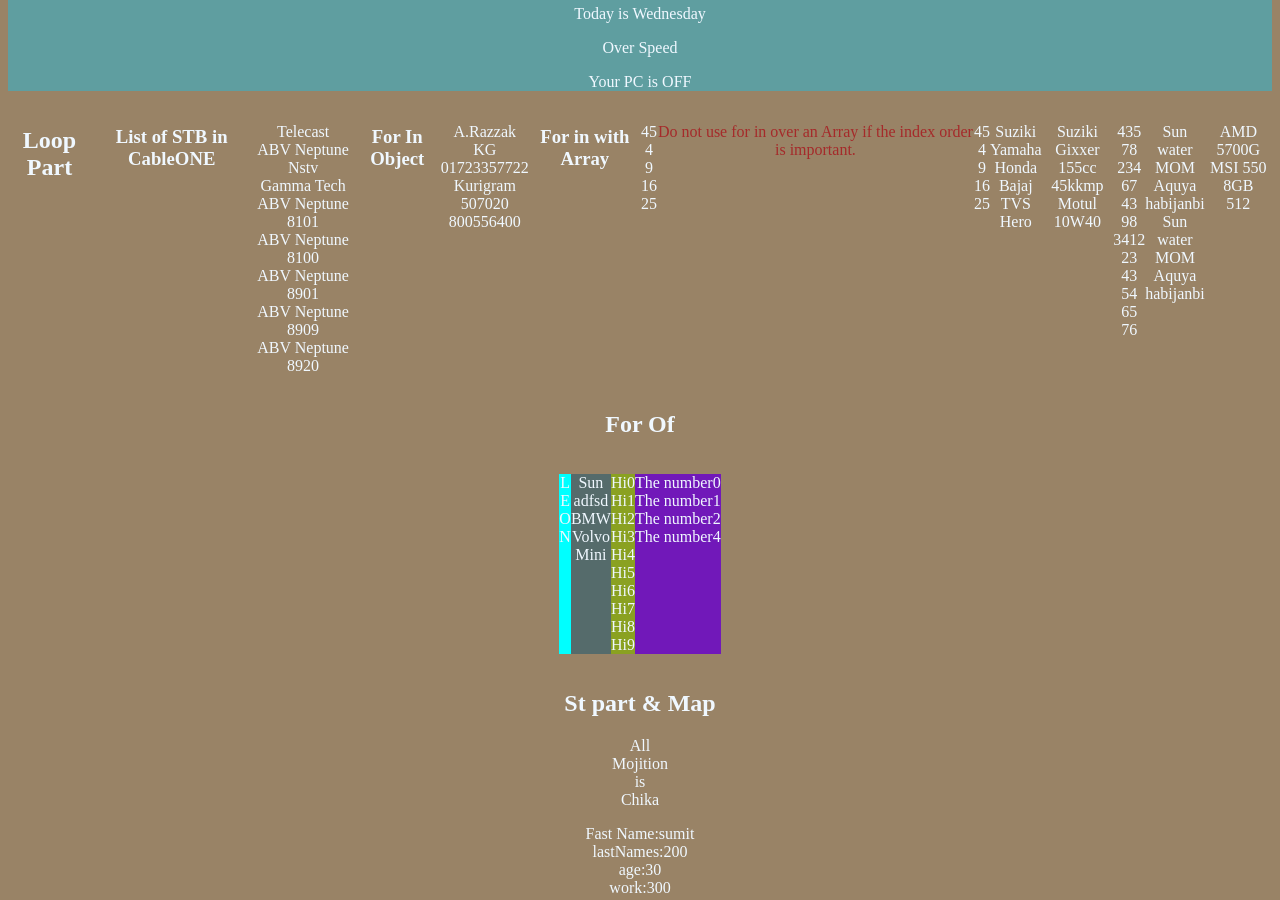
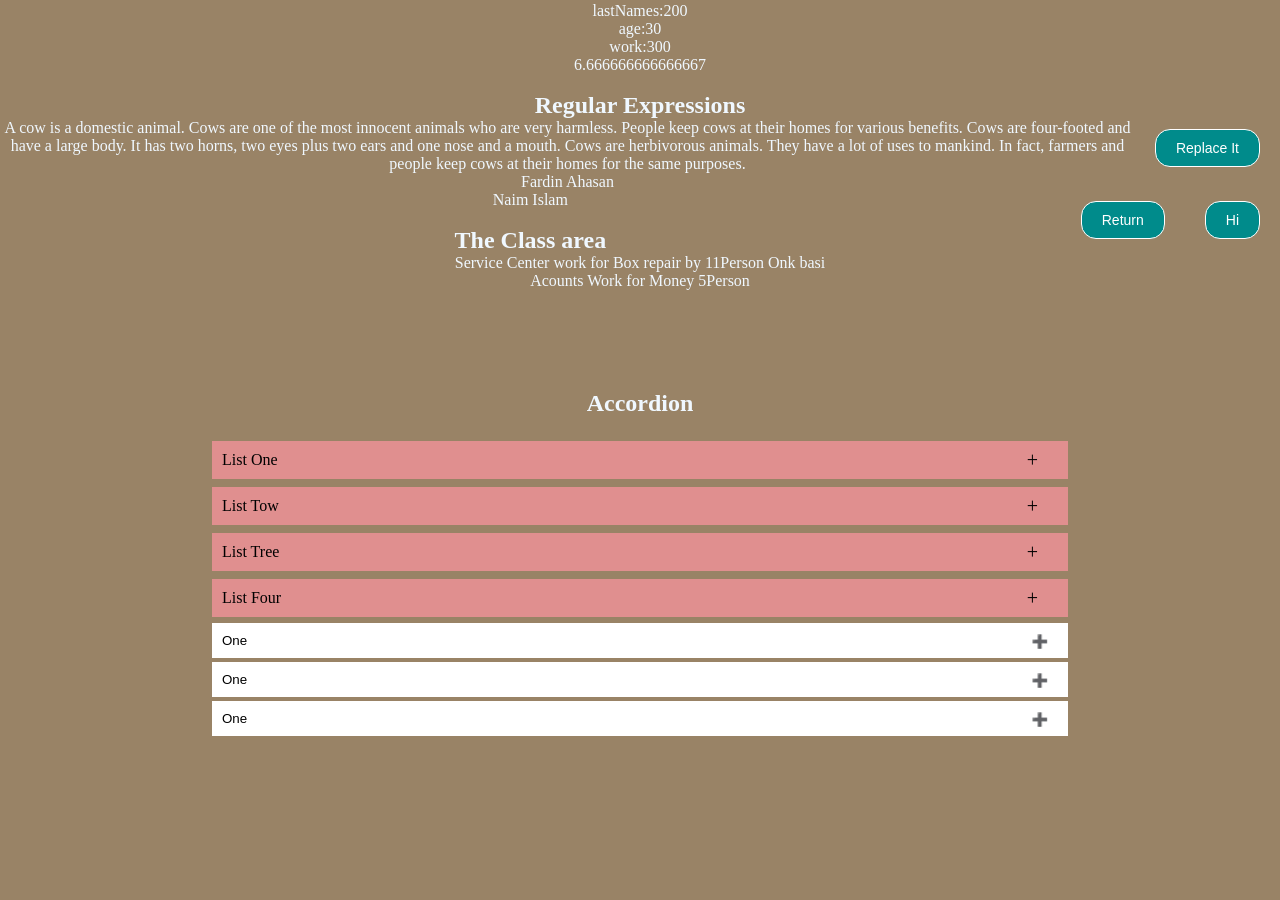
Before and after one commit to Fardin9721/Javascript_Practice, a plain HTML site: page index.html in a window 1280 px wide. Shown: the part 1411-2311 px from the top of the page. After the commit the page ends 2249 px from the top, so only its background shows below. Drawn offline with Linux system fonts and the light colour scheme.

Commit message:
Accordion

```diff
--- a/asstes/css/style.css
+++ b/asstes/css/style.css
@@ -1,3 +1,8 @@
+*{
+    margin: 0;
+    padding: 0;
+    box-sizing: border-box;
+}
 .container{
     max-width: 1400px;
     margin: auto;
@@ -42,3 +47,94 @@
     display: flex;
     justify-content: center;
 }
+.accodum {
+    width: 70%;
+    margin: auto;
+    padding: 100px 0;
+}
+.accodum h1{
+    padding-bottom: 20px;
+}
+.accordion{
+    width: 100%;
+    transition: 0.4s;
+}
+.contentBx{
+    position: relative;
+    padding: 4px 20px;
+    transition: 0.4s;
+}
+.lable{
+    position: relative;
+    padding: 10px;
+    background-color: #e08f8f;
+    color: black;
+    cursor: pointer;
+    text-align: start;
+    transition: 0.4s;
+}
+.content ::after{
+    content: '+';
+    position:absolute;
+    top:50%;
+    right: 50px;
+    transform: translateY(-50%);
+    font-size: 20px;
+}
+.active .content ::after{
+    content: '-';
+    top:10%;
+}
+ .content{
+    background-color: #fff;
+    color: black;
+    height: 0;
+    overflow: auto;
+    transition: 0.4s;
+ }
+ .active .content{
+    height: auto;
+    padding: 10px 20px;
+ }
+ .accodianmm_area{
+    width: 100%;
+    margin: auto;
+ }
+ .accodumBox{
+    position: relative;
+    padding: 2px 20px;
+    transition: 0.5s;
+ }
+ .sec1{
+    position: relative;
+    border: none;
+    background-color: #fff;
+    color: black;
+    width: 100%;
+    padding: 10px;
+    text-align: start;
+    cursor: pointer;
+ }
+.sec1::after{
+    content: '\02795';
+    position: absolute;
+    top: 50%;
+    right: 20px;
+    transform: translateY(-50%);
+    /* font-size: 1.5em; */
+}
+ .acccArea{
+    background-color: aliceblue;
+    color: black;
+    height: 0;
+    overflow: hidden;
+    transition: 0.3s;
+ }
+ .active .acccArea{
+    height: auto;
+    padding: 20px;
+ }
+ .active .sec1::after{
+    content: '\2796';
+    font-size: 1.5em;
+ }
--- a/asstes/js/test.js
+++ b/asstes/js/test.js
@@ -389,3 +389,16 @@ class CableONE {
 const khos =new CableONE("Service Center",11);
 const khos1 =new CableONE("Acounts",5);
 document.getElementById('clss').innerHTML = khos.work("Onk basi") +"<br>"+ khos1.work1();
+// Accordion
+const accordion = document.getElementsByClassName('contentBx');
+for(i = 0; i<accordion.length; i++){
+    accordion[i].addEventListener('click' , function(){
+        this.classList.toggle('active')
+    })
+}
+const acodd =document.getElementsByClassName('accodumBox');
+for(let i =0; i<acodd.length; i ++){
+    acodd[i].addEventListener("click", function(){
+        this.classList.toggle('active')
+    })
+}
--- a/index.html
+++ b/index.html
@@ -111,6 +111,55 @@
             <h1>The Class area</h1>
             <p id="clss"></p>
         </section>
+        <section class="accodum">
+            <h1>Accordion</h1>
+             <div class="accordion">
+                <div class="contentBx">
+                    <div class="lable">List One</div>
+                    <div class="content">
+                        <p>Lorem ipsum dolor sit amet, consectetur adipisicing elit. Ipsa vitae alias iusto corrupti quas quia minima eum obcaecati suscipit ipsam! Aspernatur laboriosam incidunt, error nulla nihil vero quasi perferendis. Distinctio. Lorem ipsum dolor sit amet consectetur, adipisicing elit. Nisi dolore enim sed quibusdam tenetur maiores. Omnis in, necessitatibus tempora aperiam alias dolorum commodi fugiat quia odit atque. Ipsam, libero aut?</p>
+                    </div>
+                </div>
+                <div class="contentBx">
+                    <div class="lable">List Tow</div>
+                    <div class="content">
+                        <p>Lorem ipsum dolor sit amet, consectetur adipisicing elit. Ipsa vitae alias iusto corrupti quas quia minima eum obcaecati suscipit ipsam! Aspernatur laboriosam incidunt, error nulla nihil vero quasi perferendis. Distinctio.</p>
+                    </div>
+                </div>
+                <div class="contentBx">
+                    <div class="lable">List Tree</div>
+                    <div class="content">
+                        <p>Lorem ipsum dolor sit amet, consectetur adipisicing elit. Ipsa vitae alias iusto corrupti quas quia minima eum obcaecati suscipit ipsam! Aspernatur laboriosam incidunt, error nulla nihil vero quasi perferendis. Distinctio.</p>
+                    </div>
+                </div>
+                <div class="contentBx">
+                    <div class="lable">List Four</div>
+                    <div class="content">
+                        <p>Lorem ipsum dolor sit amet, consectetur adipisicing elit. Ipsa vitae alias iusto corrupti quas quia minima eum obcaecati suscipit ipsam! Aspernatur laboriosam incidunt, error nulla nihil vero quasi perferendis. Distinctio.</p>
+                    </div>
+                </div>
+             </div>
+             <div class="accodianmm_area">
+                <div class="accodumBox">
+                    <button class="sec1">One</button>
+                    <div class="acccArea">
+                        <p>Lorem ipsum dolor sit amet consectetur adipisicing elit. Possimus, ipsam molestias. Quo quasi quibusdam optio corporis doloribus accusantium eius excepturi dolores. Commodi magnam est quisquam, debitis perferendis nihil repellendus ex!</p>
+                    </div>
+                </div>
+                <div class="accodumBox">
+                    <button class="sec1">One</button>
+                    <div class="acccArea">
+                        <p>Lorem ipsum dolor sit amet consectetur adipisicing elit. Possimus, ipsam molestias. Quo quasi quibusdam optio corporis doloribus accusantium eius excepturi dolores. Commodi magnam est quisquam, debitis perferendis nihil repellendus ex!</p>
+                    </div>
+                </div>
+                <div class="accodumBox">
+                    <button class="sec1">One</button>
+                    <div class="acccArea">
+                        <p>Lorem ipsum dolor sit amet consectetur adipisicing elit. Possimus, ipsam molestias. Quo quasi quibusdam optio corporis doloribus accusantium eius excepturi dolores. Commodi magnam est quisquam, debitis perferendis nihil repellendus ex!</p>
+                    </div>
+                </div>
+             </div>
+        </section>
     </div>
 
 
```
